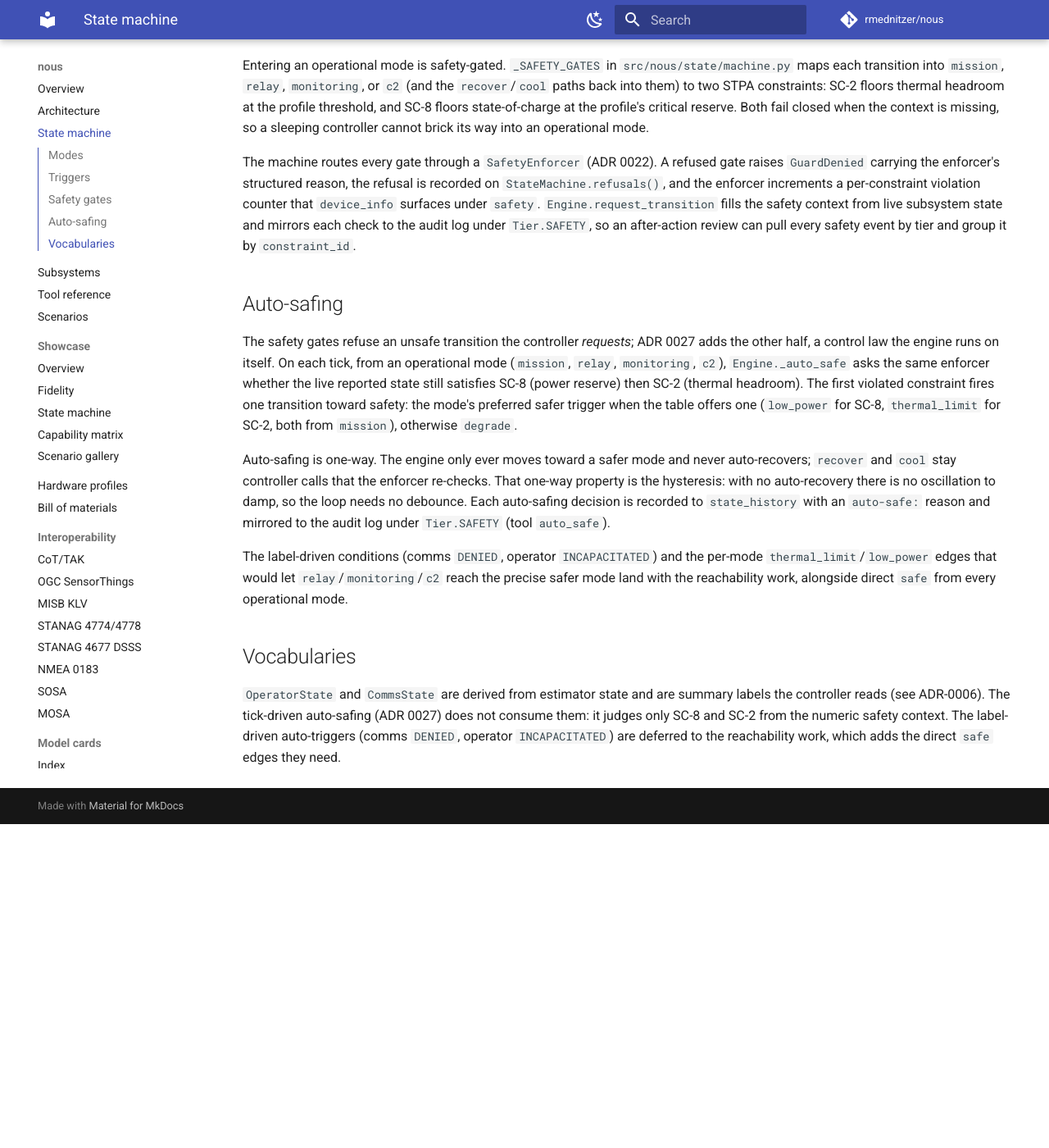
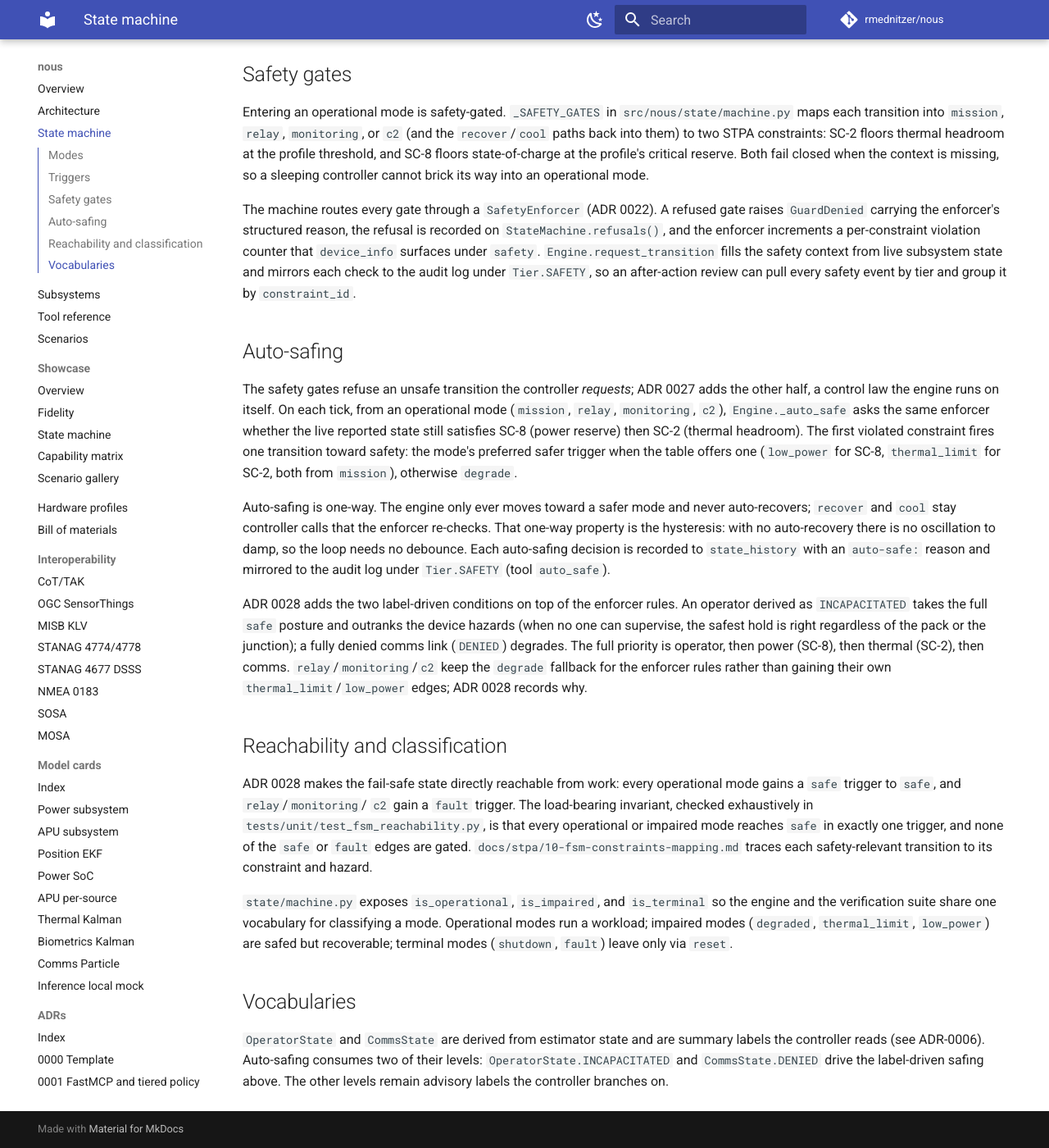
Before and after one commit to rmednitzer/nous, an MkDocs documentation site: the page built from docs/state-machine.md, in a window 1280 px wide and 1400 px high, scrolled down 1846 px. Shown: the whole window at 82% size. Built offline with MkDocs 1.6.1 and Material for MkDocs 9.7.7, drawn with Linux system fonts in a browser that asks for light colours; comment, search, counter and statistics services are not loaded; before the commit the page ends 2851 px from its top, so only the background shows below that; some of the changed text lies outside the part shown.

Commit message:
feat(safety): FSM failsafe reachability, classification, label-driven safing (ADR 0028)
PR3 of 3, the capstone of the phased state-machine work. PR1 gated entry,
PR2 auto-safed on SC-2/SC-8 from MISSION; this completes the safety
structure, verifies it, and wires the label-driven conditions PR2 deferred.

Reachability: add a direct `safe` trigger from every operational mode
(MISSION/RELAY/MONITORING/C2) and a `fault` trigger from RELAY/MONITORING/
C2 (MISSION already had one). None are gated: the path to the fail-safe
state must never be refused. The invariant this establishes, now checked
exhaustively, is that every operational or impaired mode reaches SAFE in
exactly one trigger.

Classification: add `is_operational`/`is_impaired`/`is_terminal` to
state/machine.py, backed by frozensets, and have the engine's auto-safing
loop consume `is_operational` instead of a private copy.

Label-driven auto-safing: extend `_auto_safe` with the two conditions
ADR 0027 deferred. An operator derived as INCAPACITATED takes the full
`safe` posture and outranks the device hazards; a denied comms link
degrades. Full priority is operator, then SC-8 power, then SC-2 thermal,
then comms. Each fires through the same one-way, Tier.SAFETY-audited path.
RELAY/MONITORING/C2 keep the degrade fallback for the enforcer rules
(THERMAL_LIMIT/LOW_POWER recover only to MISSION, so routing them through
those would silently change the recovered mode; ADR 0028 records this).

Verification: `tests/unit/test_fsm_reachability.py` walks the table
exhaustively (every mode reachable; SAFE/SHUTDOWN reachable from every
operating/impaired mode; every operational entry gated; terminal modes
leave only via reset; classification buckets disjoint).
`docs/stpa/10-fsm-constraints-mapping.md` traces each safety-relevant
transition to its constraint and hazard.

The comms-DENIED rule is documented honestly as operational prudence
(loss of the command channel), not a numbered-hazard control.

Completes the FSM half of BL-004.

https://claude.ai/code/session_01TSCWNdN5j8fLKEidGUadf4

````diff
--- a/docs/state-machine.md
+++ b/docs/state-machine.md
@@ -43,6 +43,7 @@ stateDiagram-v2
     mission --> thermal_limit: thermal_limit
     mission --> low_power: low_power
     mission --> idle: complete
+    mission --> safe: safe
     mission --> fault: fault
     degraded --> mission: recover
     degraded --> safe: safe
@@ -56,6 +57,11 @@ stateDiagram-v2
     fault --> stowed: reset
     shutdown --> stowed: reset
 ```
+
+For readability the diagram draws `mission`'s exits in full; `relay`,
+`monitoring`, and `c2` share the same `degrade`, `complete`, `safe`,
+`fault`, and `shutdown` exits (ADR 0028 added the `safe` and `fault` ones
+so every operational mode can reach the fail-safe state directly).
 
 ## Safety gates
 
@@ -96,16 +102,35 @@ debounce. Each auto-safing decision is recorded to `state_history` with an
 `auto-safe:` reason and mirrored to the audit log under `Tier.SAFETY`
 (tool `auto_safe`).
 
-The label-driven conditions (comms `DENIED`, operator `INCAPACITATED`)
-and the per-mode `thermal_limit`/`low_power` edges that would let
-`relay`/`monitoring`/`c2` reach the precise safer mode land with the
-reachability work, alongside direct `safe` from every operational mode.
+ADR 0028 adds the two label-driven conditions on top of the enforcer
+rules. An operator derived as `INCAPACITATED` takes the full `safe` posture
+and outranks the device hazards (when no one can supervise, the safest hold
+is right regardless of the pack or the junction); a fully denied comms link
+(`DENIED`) degrades. The full priority is operator, then power (SC-8), then
+thermal (SC-2), then comms. `relay`/`monitoring`/`c2` keep the `degrade`
+fallback for the enforcer rules rather than gaining their own
+`thermal_limit`/`low_power` edges; ADR 0028 records why.
+
+## Reachability and classification
+
+ADR 0028 makes the fail-safe state directly reachable from work: every
+operational mode gains a `safe` trigger to `safe`, and `relay`/`monitoring`/
+`c2` gain a `fault` trigger. The load-bearing invariant, checked
+exhaustively in `tests/unit/test_fsm_reachability.py`, is that every
+operational or impaired mode reaches `safe` in exactly one trigger, and
+none of the `safe` or `fault` edges are gated. `docs/stpa/10-fsm-constraints-mapping.md`
+traces each safety-relevant transition to its constraint and hazard.
+
+`state/machine.py` exposes `is_operational`, `is_impaired`, and
+`is_terminal` so the engine and the verification suite share one vocabulary
+for classifying a mode. Operational modes run a workload; impaired modes
+(`degraded`, `thermal_limit`, `low_power`) are safed but recoverable;
+terminal modes (`shutdown`, `fault`) leave only via `reset`.
 
 ## Vocabularies
 
 `OperatorState` and `CommsState` are derived from estimator state and are
-summary labels the controller reads (see ADR-0006). The tick-driven
-auto-safing (ADR 0027) does not consume them: it judges only SC-8 and SC-2
-from the numeric safety context. The label-driven auto-triggers (comms
-`DENIED`, operator `INCAPACITATED`) are deferred to the reachability work,
-which adds the direct `safe` edges they need.
+summary labels the controller reads (see ADR-0006). Auto-safing consumes
+two of their levels: `OperatorState.INCAPACITATED` and `CommsState.DENIED`
+drive the label-driven safing above. The other levels remain advisory
+labels the controller branches on.
--- a/mkdocs.yml
+++ b/mkdocs.yml
@@ -99,6 +99,7 @@ nav:
       - "07 Unsafe control actions": stpa/07-unsafe-control-actions.md
       - "08 Loss scenarios": stpa/08-loss-scenarios.md
       - "09 Derived requirements": stpa/09-derived-requirements.md
+      - "10 FSM constraints mapping": stpa/10-fsm-constraints-mapping.md
   - Backlog: backlog.md
   - Contributor runbook: contributor-runbook.md
   - Deployment: deployment.md
````
Also changed, not shown: docs/adr/0028-fsm-reachability-and-label-driven-safing.md (added, +106 -0 lines), docs/adr/README.md (+1 -0 lines), docs/backlog.md (+1 -1 lines), docs/stpa/10-fsm-constraints-mapping.md (added, +71 -0 lines), docs/stpa/README.md (+2 -1 lines), 4 other files.
